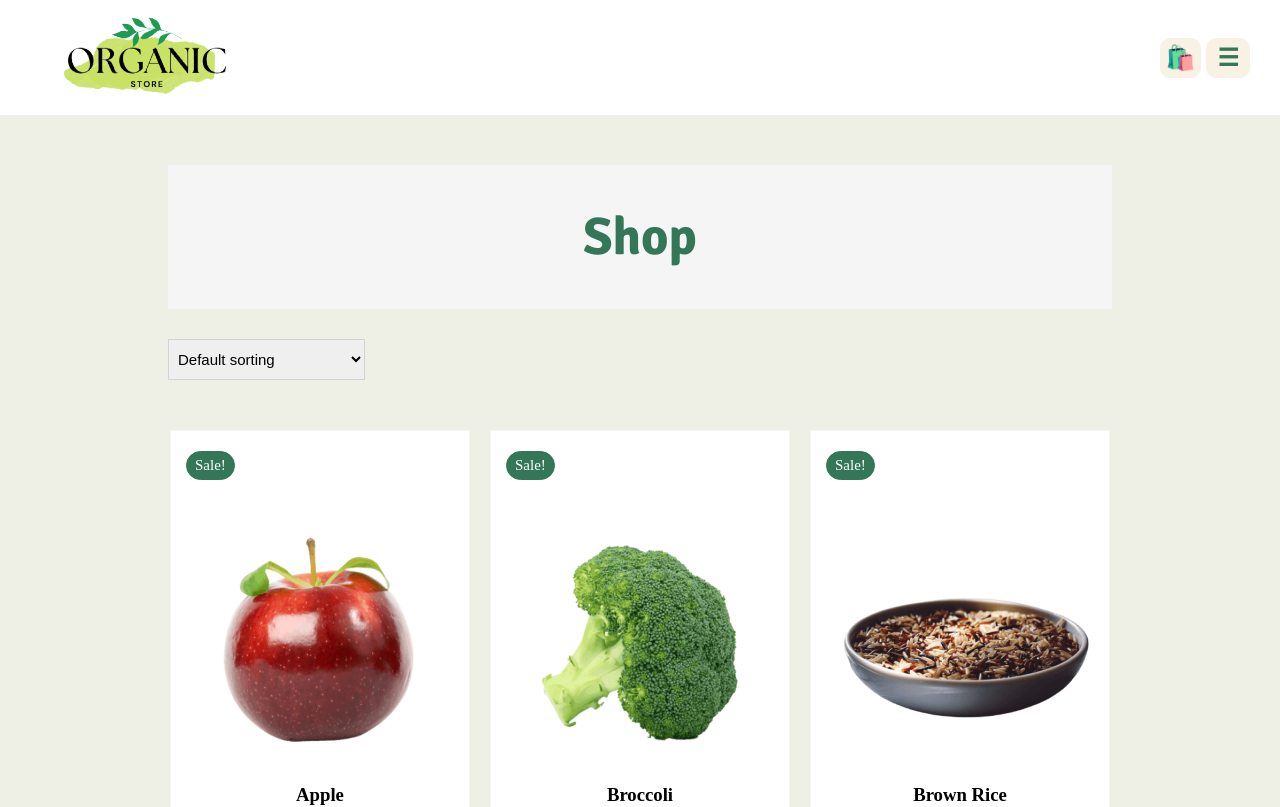
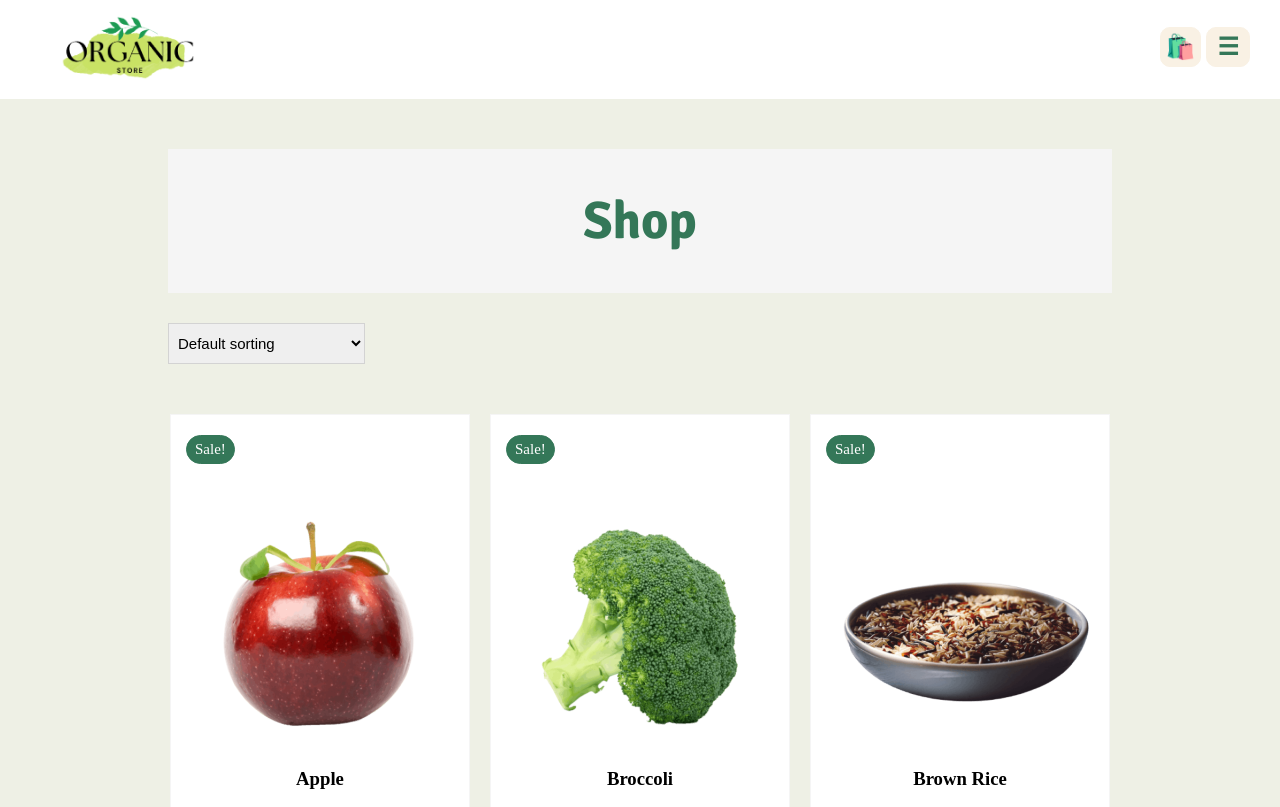
Before and after one commit to aytacaghayeva/OrganicStore, a React (Create React App) app: page /shop in a window 1280 px wide. Shown: the top 807 px of the page. Built offline with nearby package versions, Linux system fonts and the light colour scheme.

Commit message:
Add React to this File

```diff
--- a/src/Header.css
+++ b/src/Header.css
@@ -9,8 +9,8 @@
     background-color: white;
 }
 
-.logo img {
-    max-width: 60%;
+.logoImg{
+    max-width: 50%;
     padding-left: 30px;
 }
 .rightHeader{
@@ -91,12 +91,14 @@
     color: #347758;
     font-weight: bold;
 }
+
+
 @media (max-width: 1500px) {
     .list {
         display: none;
         flex-direction: column;
         position: absolute;
-        top: 100px;
+        top: 100px !important;
         right: 0;
         width: 100%;
         background-color: white;
@@ -127,6 +129,9 @@
         font-size: 24px;
         cursor: pointer;
     }
+    .shopping-bag-main , .hamburger{
+        margin-bottom: 20px;
+   }
 }
 
 
@@ -135,7 +140,7 @@
         display: none;
         flex-direction: column;
         position: absolute;
-        top: 75px;
+        top: 75px !important;
         right: 0;
         width: 100%;
         background-color: white;
@@ -165,5 +170,9 @@
         display: block;
         font-size: 24px;
         cursor: pointer;
+
+    }
+    .shopping-bag-main , .hamburger{
+         margin-bottom: 5px;
     }
 }
```
